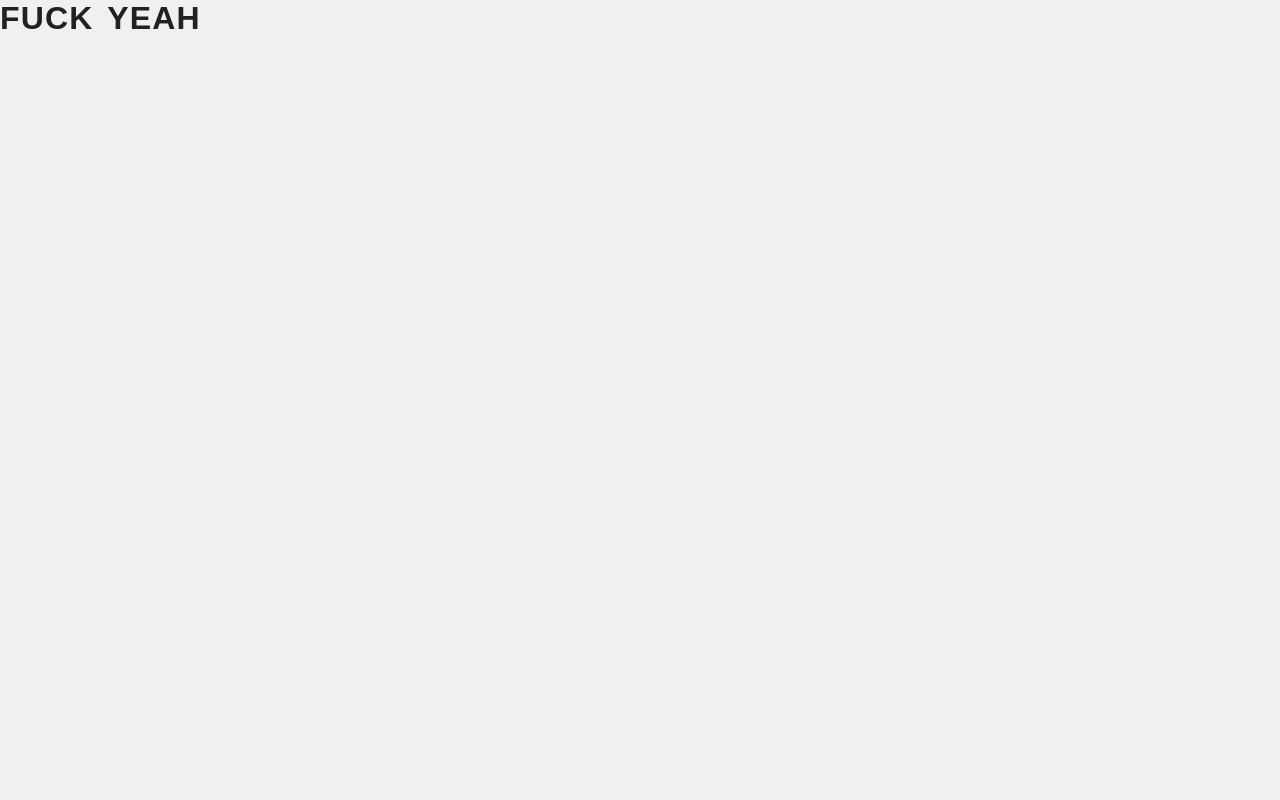
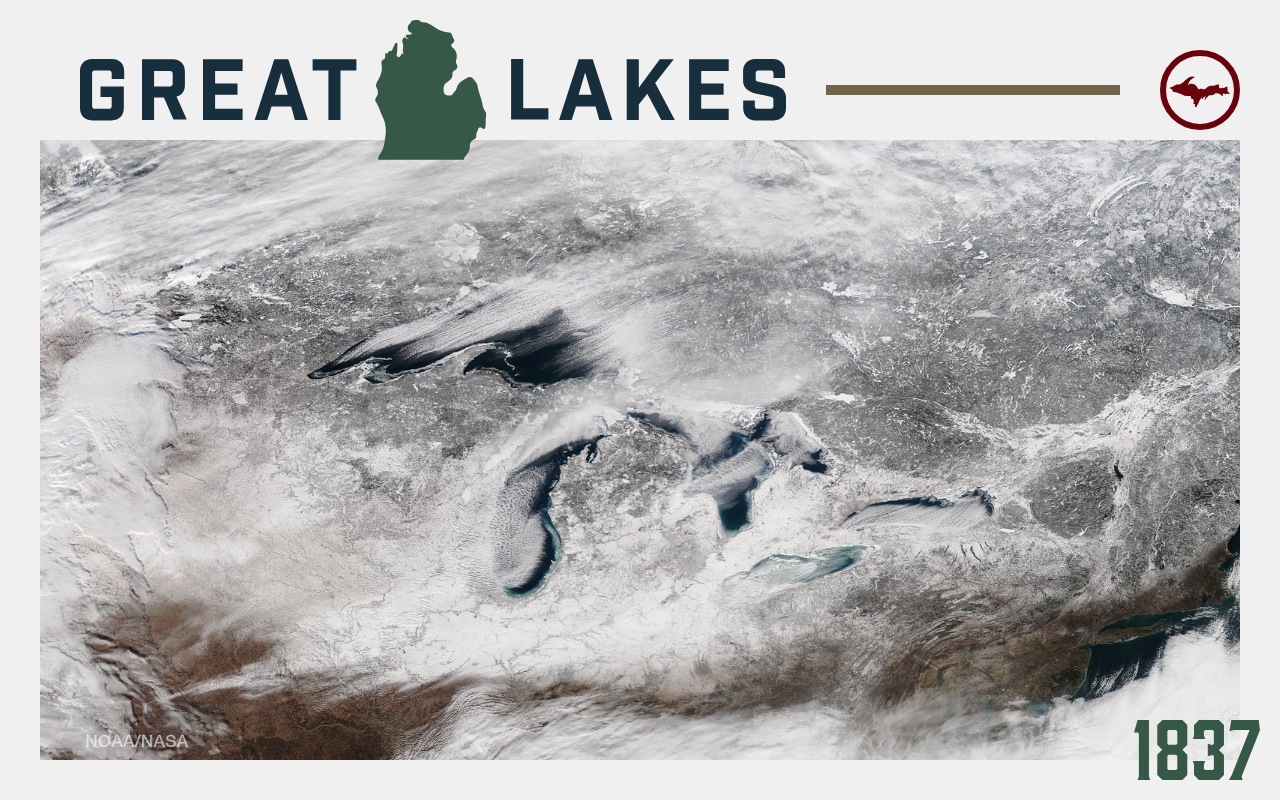
Before and after one commit to gregnagle/1837, a website: page index.html in a window 1280 px wide. Drawn offline with Linux system fonts and the light colour scheme.

Commit message:
basic landing layout

```diff
--- a/index.html
+++ b/index.html
@@ -9,7 +9,23 @@
     <script>try{Typekit.load({ async: true });}catch(e){}</script>
 </head>
 <body>
-    <h1>FUCK YEAH</h1>
+    <div id="everything">
+
+        <div class="landing">
+            <div class="main-logo">
+                <img src="assets/icn/logo-blue-green3.svg" alt="main-logo">
+            </div>
+            <div class="main-line"></div>
+            <div class="main-menu-trigger">
+                <img src="assets/icn/upper-red.svg" alt="upper">
+            </div>
+            <div class="landing-image"></div>
+            <div class="established">
+                <img src="assets/icn/1837-green.svg" alt="1837">
+            </div>
+        </div>
+
+    </div>
 
     <script src="js/jquery-2.2.3.min.js"></script>
     <script src="js/main.js"></script>
--- a/js/main.js
+++ b/js/main.js
@@ -1,3 +1,22 @@
 $(function(){
 
+/////////////////////////////////////
+// window.load
+////////////////////////////////////
+  var $everything = $('#everything');
+
+  $(window).load(function(){
+    // setTimeout(function(){
+      $everything.addClass('loaded');
+    // }, 3000);
+  });
+
+
+  $('.main-menu-trigger').mouseenter(function(){
+    $('.main-line').addClass('line-trigger');
+  });
+  $('.main-menu-trigger').mouseleave(function(){
+    $('.main-line').removeClass('line-trigger');
+  });
+
 });
--- /dev/null
+++ b/scss/everything.scss
@@ -0,0 +1,13 @@
+#everything {
+  position: relative;
+  height: 100vh;
+  background-color: $gry;
+  overflow: hidden;
+  opacity: 0;
+  transition: opacity 3000ms;
+
+  &.loaded {
+    opacity: 1;
+    height: auto;
+  }
+}
--- /dev/null
+++ b/scss/landing.scss
@@ -0,0 +1,114 @@
+.landing {
+  position: relative;
+  height: 100vh;
+  background-color: $primaryBG;
+  // border: 10px solid $blk;
+  &:before {
+    content: "";
+    position: absolute;
+    top: 0;
+    left: 0;
+    right: 0;
+    height: 140px;
+    // background-color: $wht3;
+  }
+}
+
+.main-logo {
+  position: absolute;
+  top: 20px;
+  left: 80px;
+  height: 140px;
+  width: 706px;
+  // background-color: $gry;
+  img {
+    height: 140px;
+    width: auto;
+  }
+}
+
+.main-line {
+  position: absolute;
+  top: 20px;
+  left: 786px;
+  right: 120px;
+  height: 140px;
+  // background-color: $gry1;
+  &:before {
+    content: "";
+    position: absolute;
+    top: 50%;
+    transform: translateY(-50%);
+    left: 40px;
+    right: 40px;
+    height: 10px;
+    background-color: $brown;
+    transition: left 1000ms;
+  }
+  &.line-trigger:before {
+    left: 120px;
+  }
+}
+
+.main-menu-trigger {
+  position: absolute;
+  top: 50px;
+  right: 40px;
+  height: 80px;
+  width: 80px;
+  // background-color: $gry;
+  &:before {
+    content: "";
+    position: absolute;
+    top: 0;
+    right: 0;
+    bottom: 0;
+    left: 0;
+    border: 6px solid $red;
+    border-radius: 50%;
+  }
+  img {
+    position: absolute;
+    top: 50%;
+    left: 50%;
+    transform: translateX(-50%) translateY(-45%);
+    width: 60px;
+  }
+}
+
+.landing-image {
+  position: absolute;
+  top: 140px;
+  left: 40px;
+  right: 40px;
+  bottom: 40px;
+  // background-color: $gry2;
+  background-image: url('../assets/img/great-lakes-ice.jpg');
+  background-position: center center;
+  background-size: cover;
+}
+
+.established {
+  position: absolute;
+  bottom: 20px;
+  right: 20px;
+  height: 60px;
+  width: 126px;
+  // background-color: $gry;
+  img {
+    height: 60px;
+    width: auto;
+  }
+}
+
+// z-index's
+
+.landing-image
+  {  z-index: 111; }
+
+.landing:before,
+.main-logo,
+.main-line,
+.main-menu-trigger,
+.established
+  {  z-index: 666; }
--- a/scss/main.scss
+++ b/scss/main.scss
@@ -3,4 +3,7 @@
 @import 'var';
 @import 'uni';
 
+@import 'everything';
+@import 'landing';
+
 @import 'queries';
--- a/scss/uni.scss
+++ b/scss/uni.scss
@@ -34,12 +34,3 @@ img   { display: block;}
   display: table;
   clear: both;
 }
-
-#everything {
-	position: relative;
-	opacity: 0;
-	transition: opacity 3000ms;
-	// padding: 40px 0;
-	// background-color: $green;
-	&.loaded { opacity: 1}
-}
```
Also changed, not shown: css/main.css.
